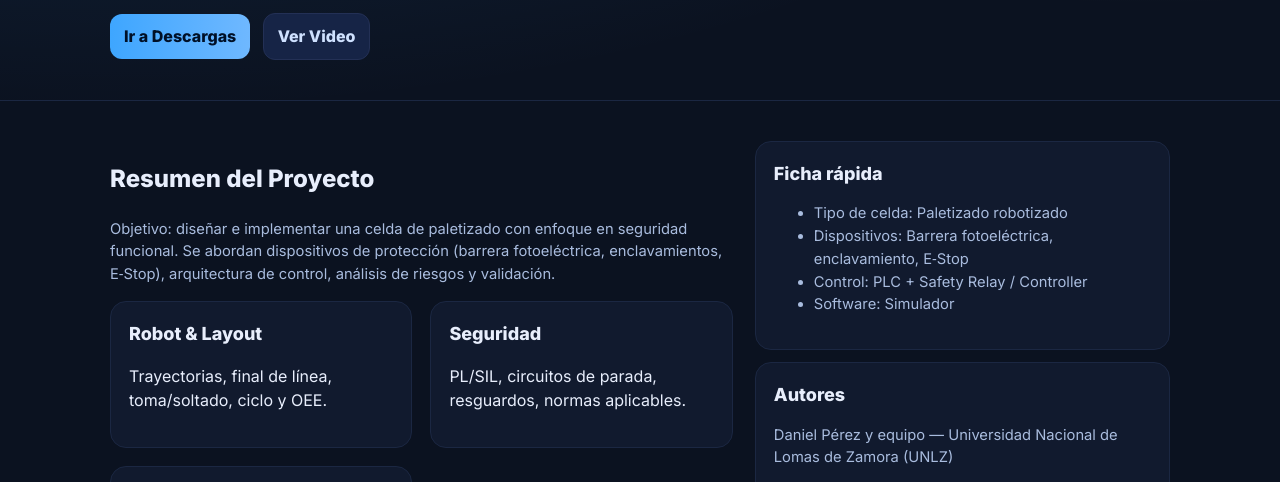
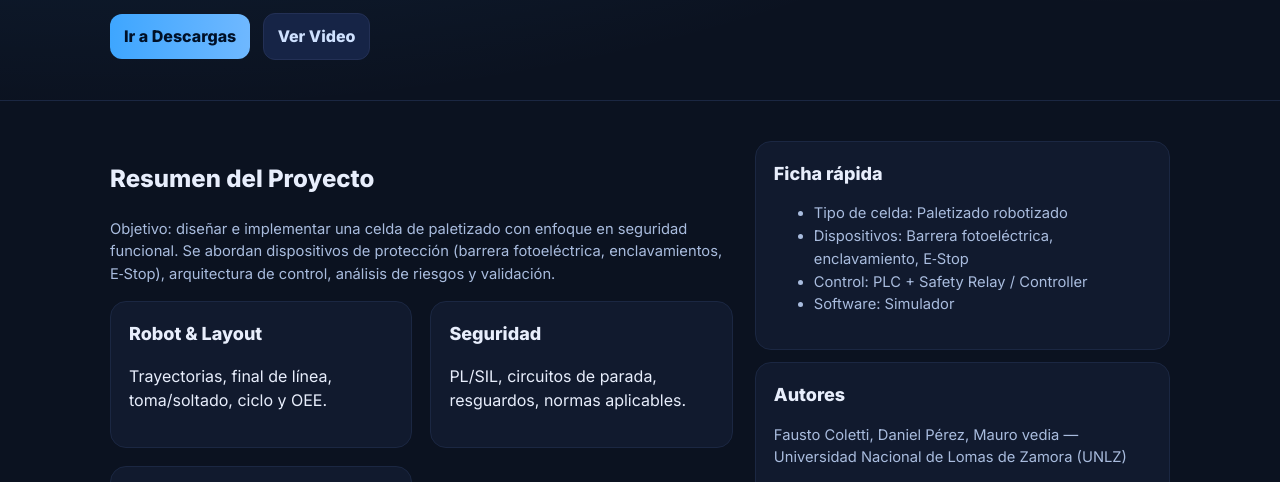
Before and after one commit to danielperez-33/tesina2025, a plain HTML site: page index.html in a window 1280 px wide. Shown: the part 456-938 px from the top of the page. Drawn offline with Linux system fonts and the light colour scheme; a script that the page names is missing.

Commit message:
Update index.html

```diff
--- a/index.html
+++ b/index.html
@@ -104,7 +104,7 @@
         </div>
         <div class="card" style="margin-top:12px">
           <h3>Autores</h3>
-          <p class="small">Daniel Pérez y equipo — Universidad Nacional de Lomas de Zamora (UNLZ)</p>
+          <p class="small">Fausto Coletti, Daniel Pérez, Mauro vedia — Universidad Nacional de Lomas de Zamora (UNLZ)</p>
         </div>
       </div>
     </div>
```
